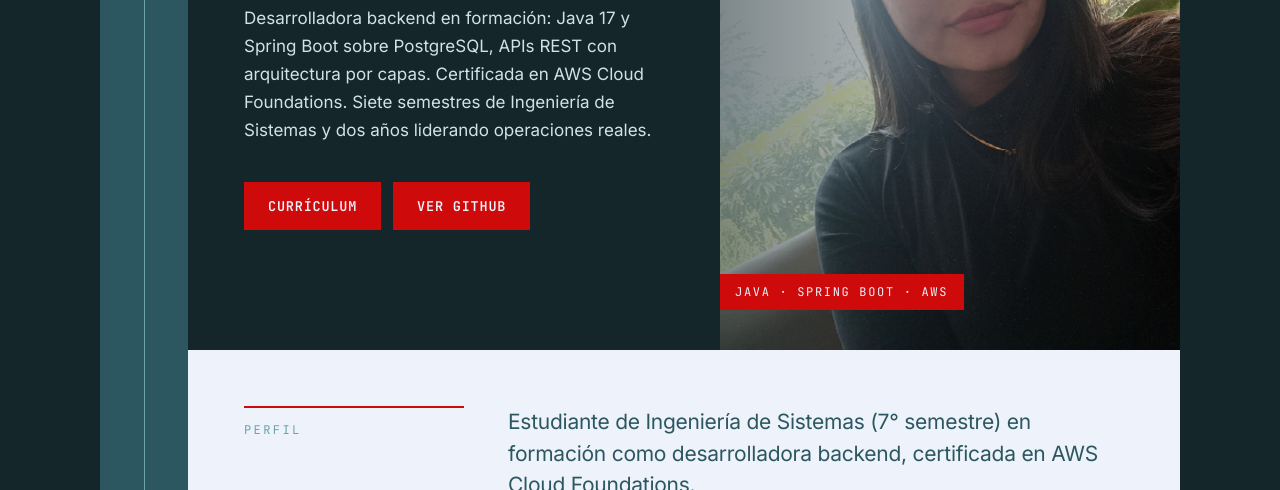
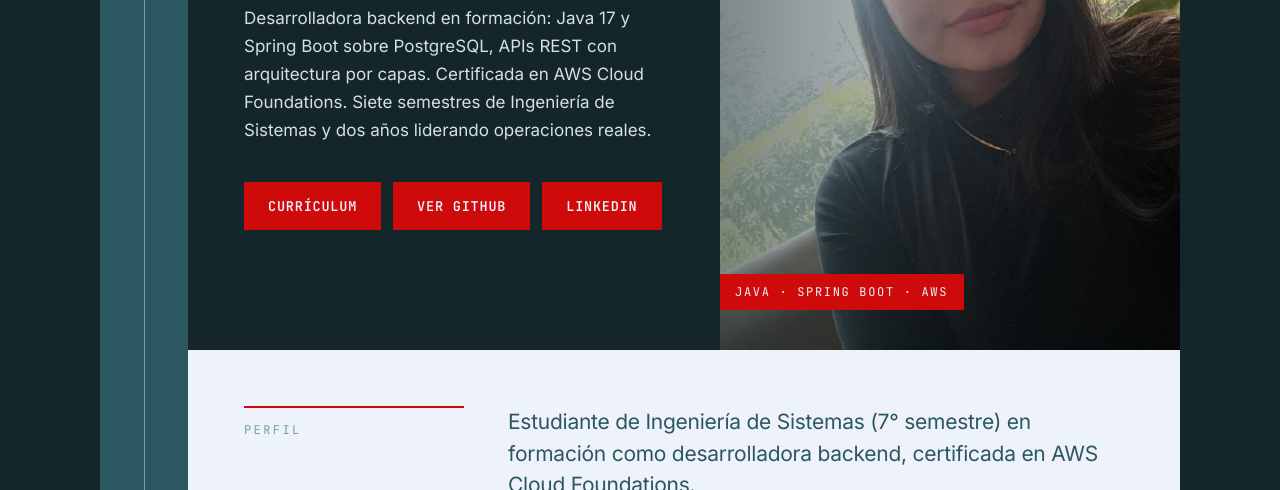
Before and after one commit to Ale-Miranda1009/Ale-Miranda1009.github.io, a plain HTML site: page index.html in a window 1280 px wide. Shown: the part 310-800 px from the top of the page. Drawn offline with Linux system fonts and the light colour scheme.

Commit message:
Anade el boton de LinkedIn en la portada

```diff
--- a/index.html
+++ b/index.html
@@ -49,6 +49,7 @@
             <div style="display:flex;gap:12px;margin-top:38px">
               <a href="curriculum.pdf" download style="font-family:'JetBrains Mono',monospace;font-size:13.5px;font-weight:600;letter-spacing:0.06em;background:#CE0A0A;color:#EDF2FB;padding:15px 24px;transition:background .18s ease, transform .18s ease" class="hv-0">CURRÍCULUM</a>
               <a href="https://github.com/Ale-Miranda1009" target="_blank" rel="noopener" style="font-family:'JetBrains Mono',monospace;font-size:13.5px;font-weight:600;letter-spacing:0.06em;background:#CE0A0A;color:#EDF2FB;padding:15px 24px;transition:background .18s ease, transform .18s ease" class="hv-0">VER GITHUB</a>
+              <a href="https://www.linkedin.com/in/karen-miranda-7b321a206" target="_blank" rel="noopener" style="font-family:'JetBrains Mono',monospace;font-size:13.5px;font-weight:600;letter-spacing:0.06em;background:#CE0A0A;color:#EDF2FB;padding:15px 24px;transition:background .18s ease, transform .18s ease" class="hv-0">LINKEDIN</a>
             </div>
           </div>
           <div style="position:relative;background:#2C5760;overflow:hidden">
```
